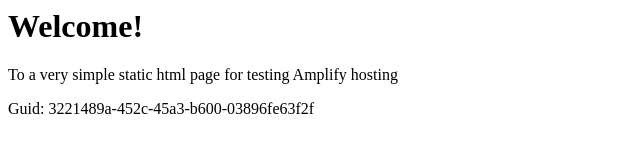
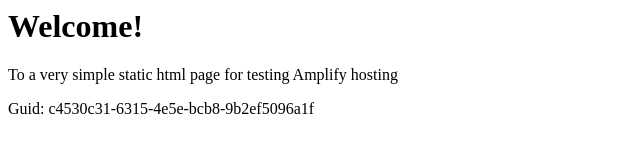
Before and after one commit to aws-aemilia-syd/Github-PR-Commit-Integration-Test-DoNotTouch-Gith-BKMSSQOA-v1-preprod-ap-southeast-2, a website: page src/index.html in a window 1280 px wide. Shown: the full height of the page, 0-640 px from the left. Drawn offline with Linux system fonts and the light colour scheme.

Commit message:
commit from integ tests

```diff
--- a/src/index.html
+++ b/src/index.html
@@ -12,6 +12,6 @@
 <body>
     <h1>Welcome!</h1>
     <p>To a very simple static html page for testing Amplify hosting</p>
-    <p>Guid: 3221489a-452c-45a3-b600-03896fe63f2f</p></body>
+    <p>Guid: c4530c31-6315-4e5e-bcb8-9b2ef5096a1f</p></body>
 
 </html>
```
